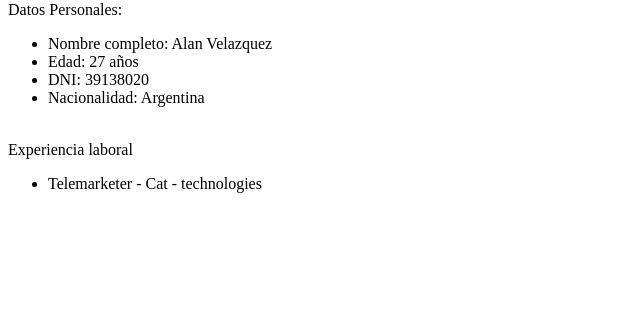
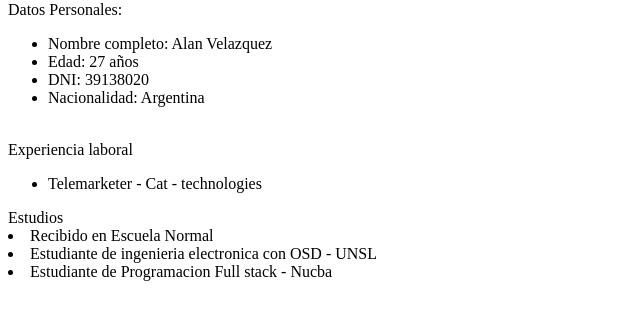
Before and after one commit to alanVelazquez14/clase-4-cv-alan, a plain HTML site: page index.html in a window 1280 px wide. Shown: the part 79-398 px from the top of the page, without its empty margins (0-640 px from the left). Drawn offline with Linux system fonts and the light colour scheme.

Commit message:
Cree la rama estudios

```diff
--- a/index.html
+++ b/index.html
@@ -21,5 +21,9 @@
             <li>Telemarketer - Cat - technologies</li>
         </ul>
     </nav>
+    <nav>Estudios</nav>
+        <li>Recibido en Escuela Normal</li>
+        <li>Estudiante de ingenieria electronica con OSD - UNSL</li>
+        <li>Estudiante de Programacion Full stack - Nucba</li>
 </body>
 </html>
```
